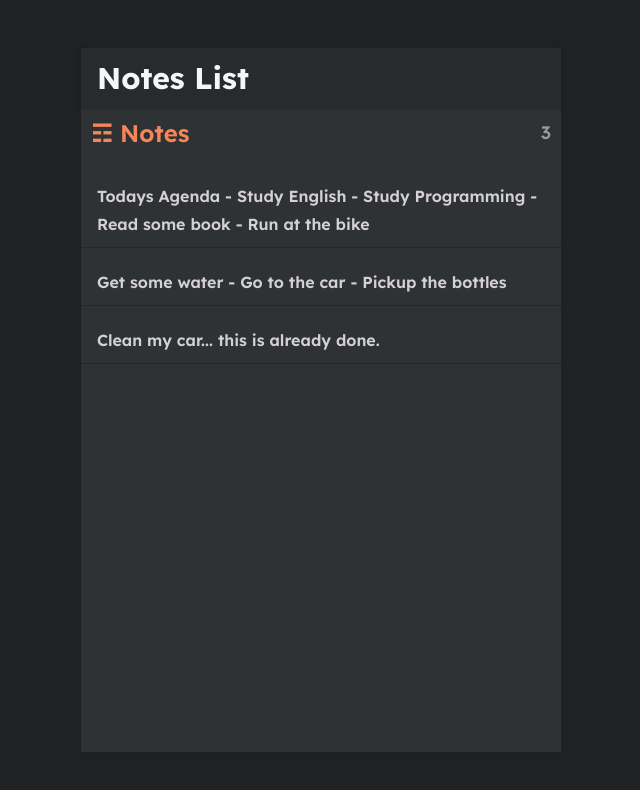
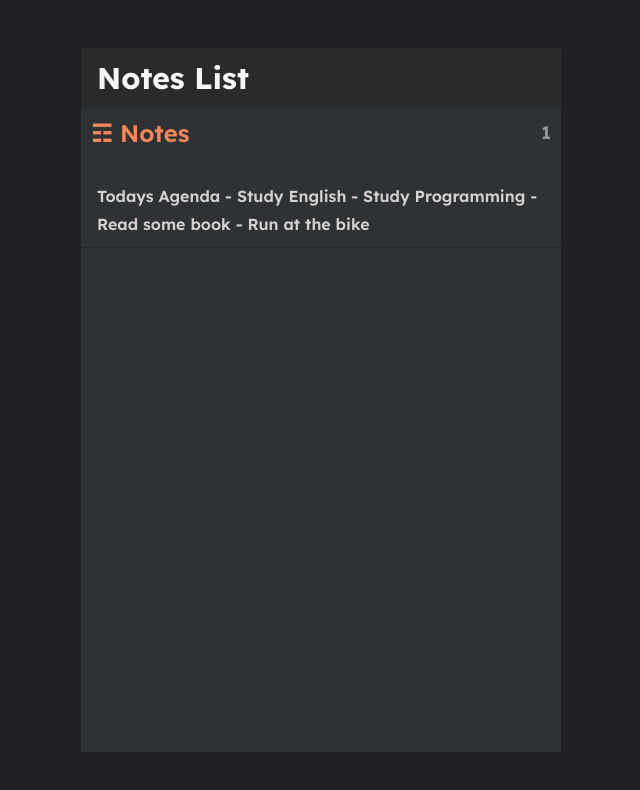
Before and after one commit to raloliver/recnotes, a React (Create React App) app: page / in a window 1280 px wide. Shown: the top 790 px of the page, without its empty margins (319-959 px from the left). Built offline with nearby package versions, Linux system fonts and the light colour scheme; data requests are answered from the project's data file.

Commit message:
Delete not when is empty

```diff
--- a/db.json
+++ b/db.json
@@ -3,20 +3,8 @@
     {
       "id": 1,
       "body": "Todays Agenda\n\n- Study English\n- Study Programming\n- Read some book\n- Run at the bike",
-      "updated": "2021-09-09T13: 49: 02.078653Z",
+      "updated": "2021-09-23T12:18:20.035Z",
       "created": "2021-09-09T21: 54: 16.235392Z"
-    },
-    {
-      "id": 2,
-      "body": "Get some water \n\n- Go to the car\n- Pickup the bottles",
-      "updated": "2021-09-09T20: 43: 18.550058Z",
-      "created": "2021-09-09T00: 17: 13.289897Z"
-    },
-    {
-      "id": 3,
-      "body": "Clean my car... this is already done.",
-      "updated": "2021-09-23T11:57:09.489Z",
-      "created": "2021-09-09T00: 16: 22.399841Z"
     }
   ]
 }
--- a/src/pages/NotePage.js
+++ b/src/pages/NotePage.js
@@ -2,7 +2,7 @@
  * File: NotePage.js
  * Project: recnotes
  * Created: Thursday, September 9th 2021, 6:55:00 am
- * Last Modified: Thursday, September 23rd 2021, 12:56:21 pm
+ * Last Modified: Thursday, September 23rd 2021, 1:26:18 pm
  * Copyright © 2021 AMDE Agência
  */
 
@@ -27,7 +27,7 @@ const NotePage = ({match, history}) => {
   };
 
   const updateNote = async () => {
-    const noteService = await fetch(`http://localhost:8081/notes/${noteId}`, {
+    await fetch(`http://localhost:8081/notes/${noteId}`, {
       method: 'PUT',
       headers: {
         'Content-Type': 'application/json',
@@ -36,11 +36,28 @@ const NotePage = ({match, history}) => {
     });
   };
 
+  const deleteNote = async () => {
+    await fetch(`http://localhost:8081/notes/${noteId}`, {
+      method: 'DELETE',
+      headers: {
+        'Content-Type': 'application/json',
+      },
+      body: JSON.stringify(note),
+    });
+
+    history.push('/');
+  };
+
   /**
    * Redirect user to the homepage when clicks on back button
+   * Delete note when is empty
    */
   const onBackList = () => {
-    updateNote();
+    if (noteId !== 0 && !note.body) {
+      deleteNote();
+    } else if (noteId !== 0) {
+      updateNote();
+    }
     history.push('/');
   };
 
@@ -52,6 +69,7 @@ const NotePage = ({match, history}) => {
             <ArrowLeft onClick={onBackList} />
           </Link>
         </h3>
+        <button onClick={deleteNote}>DELETE</button>
       </header>
       <textarea
         onChange={(event) => {
```
